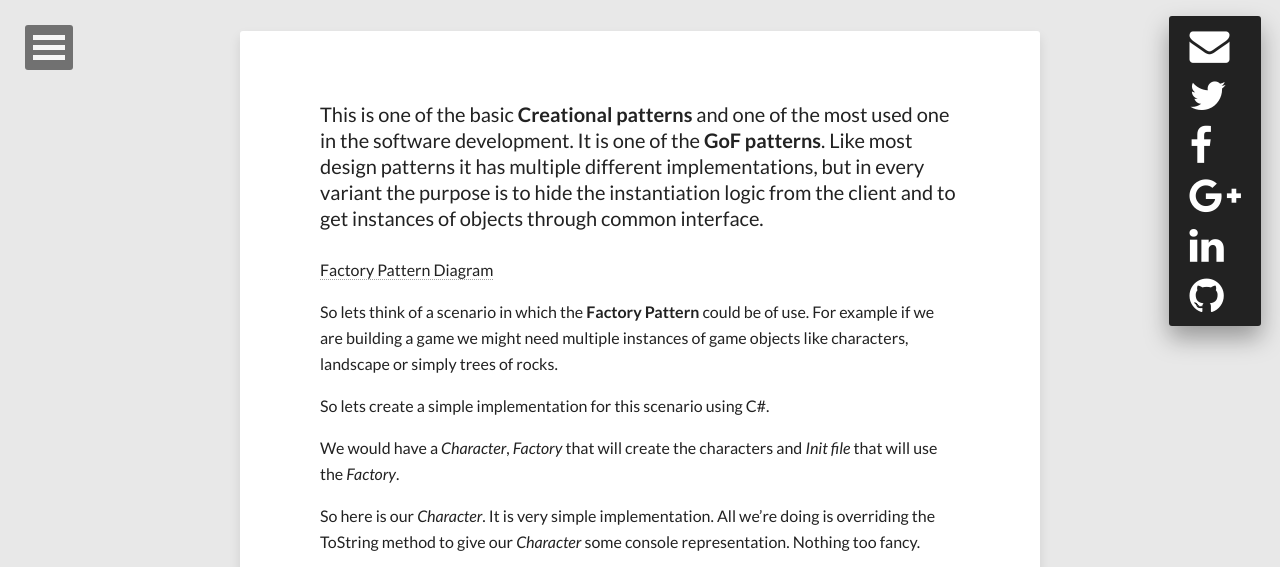
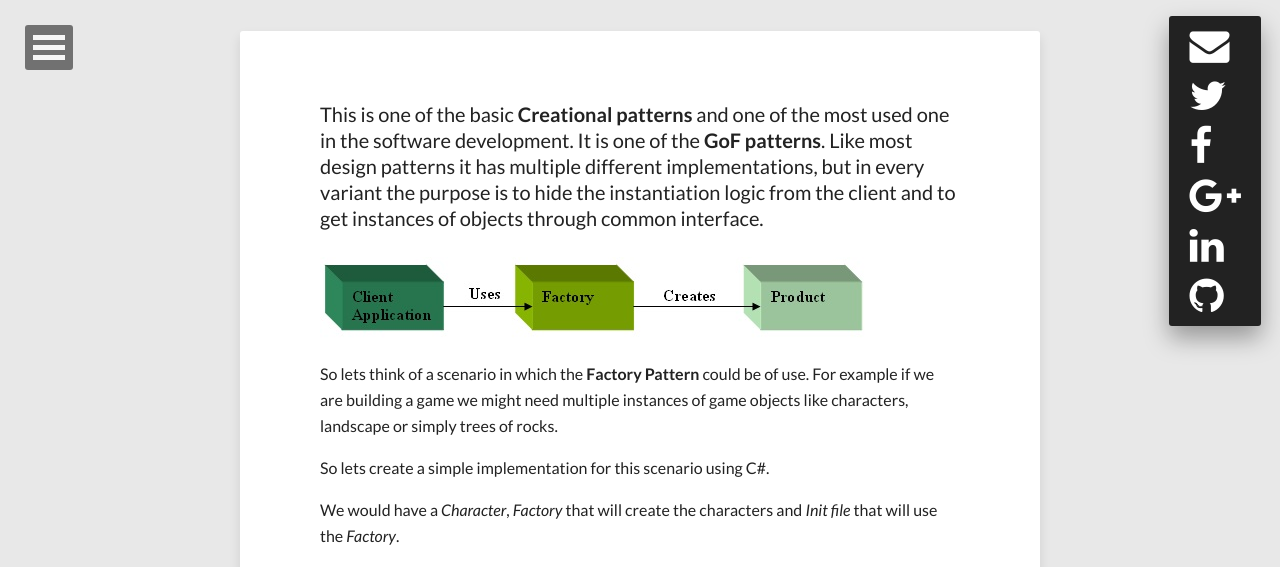
Before and after one commit to itanev/itanev.github.io, a Jekyll site: the page built from _posts/2014-10-25-factory-pattern.md, in a window 1280 px wide and 900 px high, scrolled down 419 px, cut to the strip 0-567 px from the top of the window. Built offline with Jekyll 4.4.1, drawn with Linux system fonts in a browser that asks for light colours; nearby versions of some CDN libraries; comment, search, counter and statistics services are not loaded.

Commit message:
Fix in the markdown of the Factory Post

```diff
--- a/_posts/2014-10-25-factory-pattern.md
+++ b/_posts/2014-10-25-factory-pattern.md
@@ -13,7 +13,7 @@ share: true
 This is one of the basic **Creational patterns** and one of the most used one in the software development. It is one of the **GoF patterns**.
 Like most design patterns it has multiple different implementations, but in every variant the purpose is to hide the instantiation logic from the client and to get instances of objects through common interface.
 
-[Factory Pattern Diagram](http://itanev.github.io/images/FactoryPatternArticle/FactoryClientBlockDiagram.jpg)
+![Factory Pattern Diagram](http://itanev.github.io/images/FactoryPatternArticle/FactoryClientBlockDiagram.jpg)
 
 So lets think of a scenario in which the **Factory Pattern** could be of use. For example if we are building a game we might need multiple instances of game objects like characters, landscape or simply trees of rocks.
 
```
